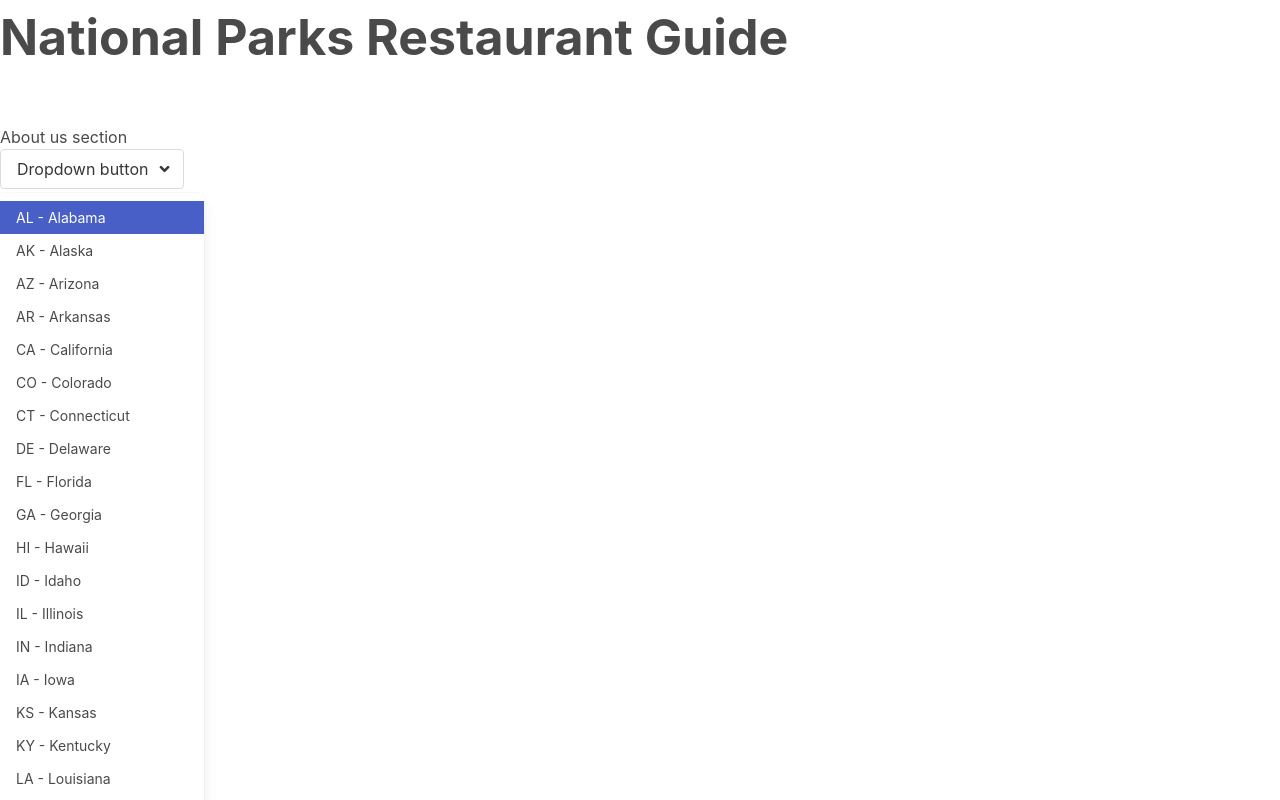
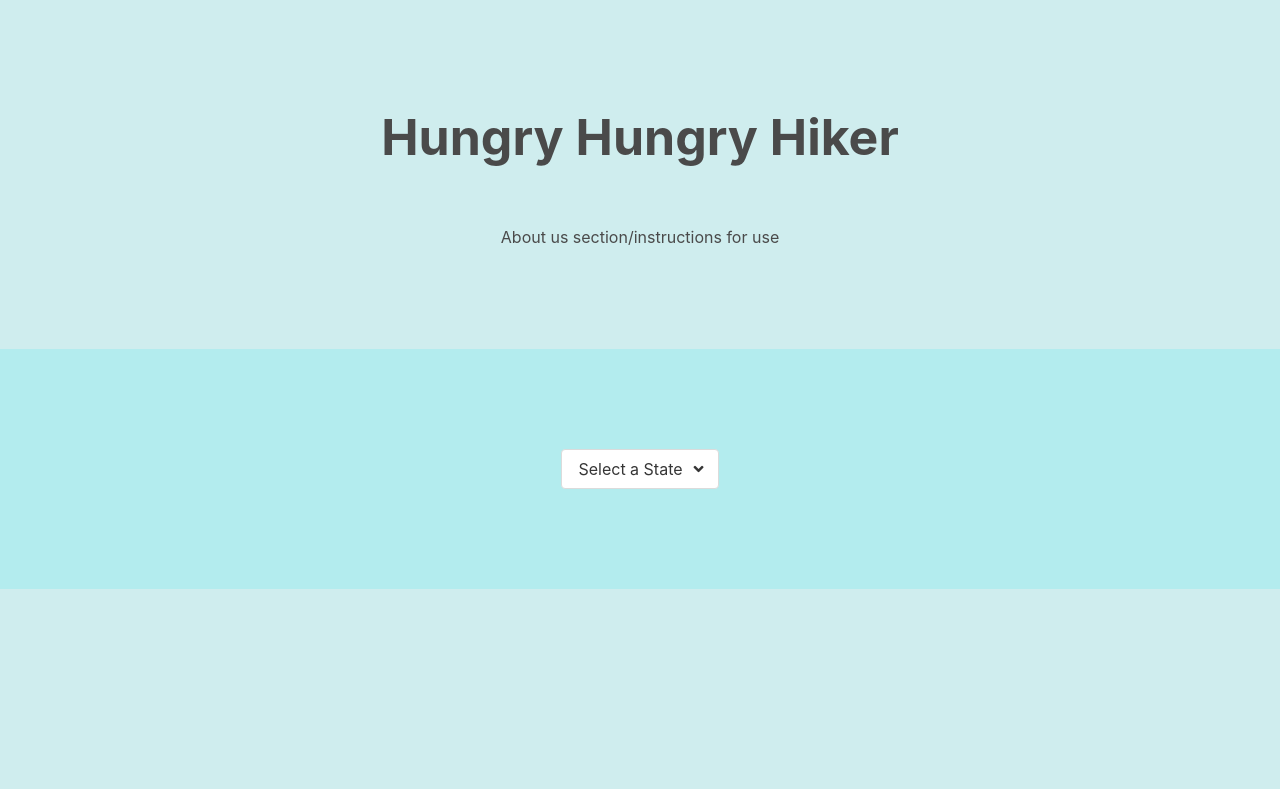
Before and after one commit to kelsie-c/national-parks, a plain HTML site: page index.html in a window 1280 px wide. Shown: the top 800 px of the page. Drawn offline with nearby package versions, Linux system fonts and the light colour scheme.

Commit message:
updated index.html

```diff
--- a/index.html
+++ b/index.html
@@ -4,25 +4,25 @@
     <meta charset="UTF-8">
     <meta http-equiv="X-UA-Compatible" content="IE=edge">
     <meta name="viewport" content="width=device-width, initial-scale=1.0">
-    <link rel = "stylesheet" href="assets/reset.css">
+    <link rel = "stylesheet" href="./assets/reset.css">
     <link rel="stylesheet" href="https://cdn.jsdelivr.net/npm/bulma@0.9.1/css/bulma.min.css">
     <link rel="stylesheet" href="https://use.fontawesome.com/releases/v5.8.1/css/all.css"
       integrity="sha384-50oBUHEmvpQ+1lW4y57PTFmhCaXp0ML5d60M1M7uH2+nqUivzIebhndOJK28anvf"
       crossorigin="anonymous"
     />
-    <link rel="stylesheet" href="assets/style.css">
-    <title>Document</title>
+    <link rel="stylesheet" href="./assets/style.css">
+    <title>National Parks</title>
 </head>
 <body>
-    <header>
-        <h1>National Parks Restaurant Guide</h1>
-        <p>About us section</p>
+    <header class="container is-fullhd header">
+        <h1>Hungry Hungry Hiker</h1>
+        <p>About us section/instructions for use</p>
     </header>
-    <!-- need to toggle "is-active" using javascript -->
-    <div class="dropdown is-active">
+    <div class="container is-fullhd select-state">
+      <div class="dropdown">
           <div class="dropdown-trigger">
             <button class="button" aria-haspopup="true" aria-controls="dropdown-menu3">
-            <span>Dropdown button</span>
+              <span>Select a State</span>
               <span class="icon is-small">
                 <i class="fas fa-angle-down" aria-hidden="true"></i>
               </span>
@@ -87,16 +87,20 @@
               </a>
             </div>
           </div>
-    </div>
 
           <div class="map-select">
             <!-- clickable map here -->
         </div>
 
+      </div>
+    </div>
+
+    <div class="container is-fullhd cards">
       <div class="park-cards">
           <!-- Alphabetical list of parks here -->
       </div>
+    </div>
 
-    <script src="assets/script.js"></script>
+    <script src="./assets/script.js"></script>
 </body>
 </html>
```
Lines whose indentation alone changed are shown as unchanged.
